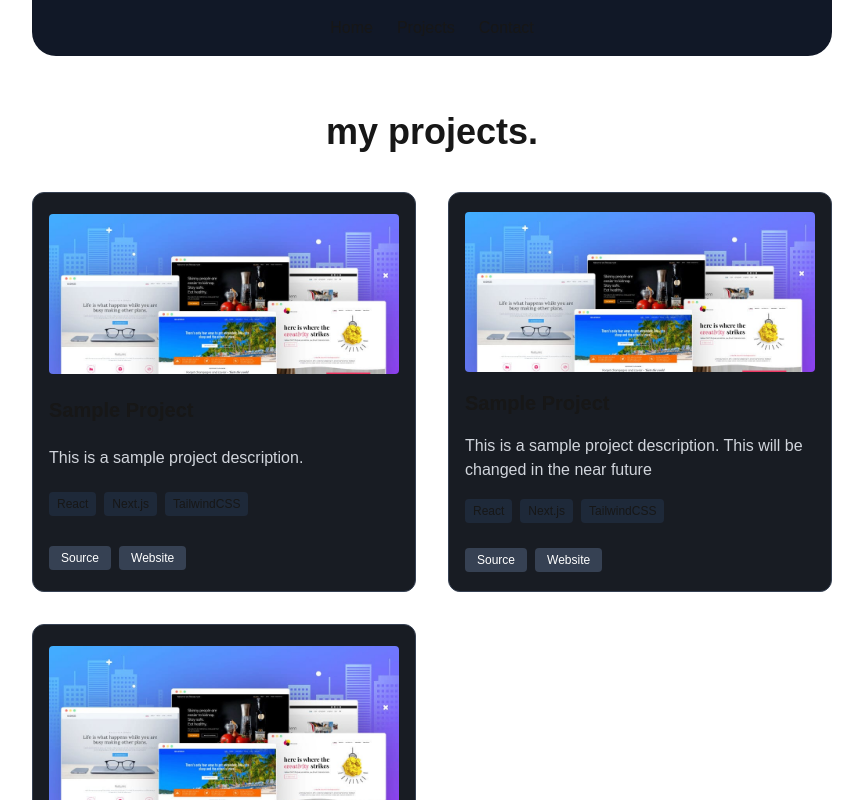
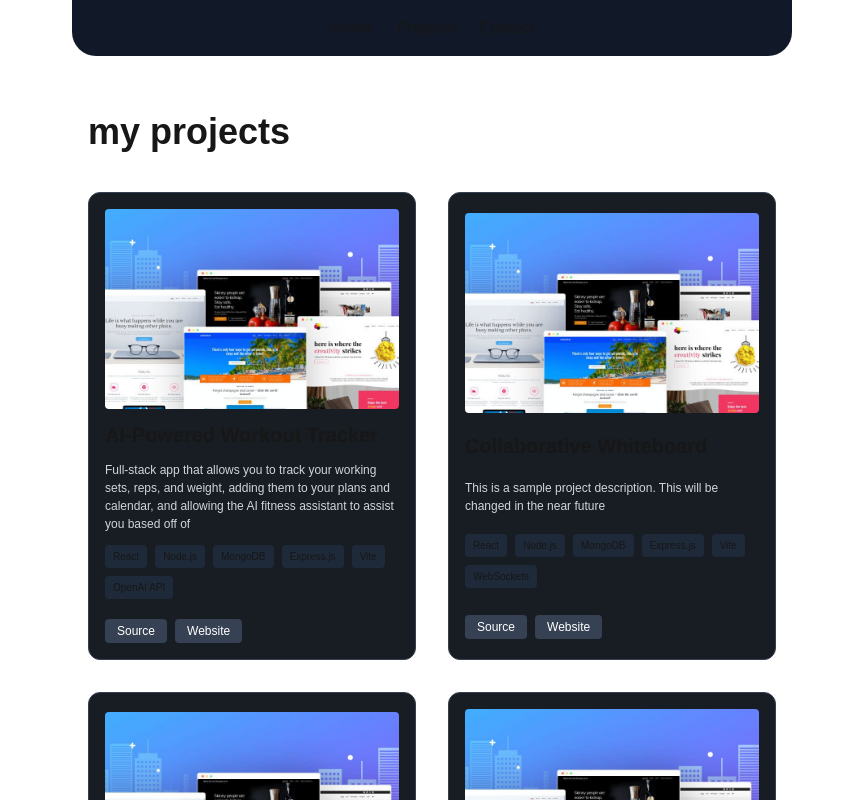
Before and after one commit to baohuytrinh/personal-portfolio, a Next.js app: page /Projects in a window 1280 px wide. Shown: the top 800 px of the page, without its empty margins (208-1071 px from the left). Built offline with nearby package versions, Linux system fonts and the light colour scheme.

Commit message:
project cards

```diff
--- a/src/app/Projects/page.tsx
+++ b/src/app/Projects/page.tsx
@@ -1,49 +1,16 @@
 import React from 'react'
 import Image from 'next/image';
 import ProjectCard from '@/components/ProjectCard';
+import { projects } from '@/data/projects';
 
 export default function Projects() {
 
-  const projects = [
-    {
-      title: "Sample Project",
-      description: "This is a sample project description.",
-      image: "/sample_project.png",
-      tags: ["React", "Next.js", "TailwindCSS"],
-      links: [
-        { label: "Source", url: "#" },
-        { label: "Website", url: "#" }
-      ]
-    },
-
-    {
-      title: "Sample Project",
-      description: "This is a sample project description. This will be changed in the near future",
-      image: "/sample_project.png",
-      tags: ["React", "Next.js", "TailwindCSS"],
-      links: [
-        { label: "Source", url: "#" },
-        { label: "Website", url: "#" }
-      ]
-    },
-
-    {
-      title: "Sample Project",
-      description: "This is a sample project description.",
-      image: "/sample_project.png",
-      tags: ["React", "Next.js", "TailwindCSS"],
-      links: [
-        { label: "Source", url: "#" },
-        { label: "Website", url: "#" }
-      ]
-    },
-
-  ];
-
   return (
-    <div className="min-h-screen p-4">
-      <h1 className="text-4xl font-bold mb-4 mx-auto max-w-200 justify-center flex mt-10 mb-10">my projects.</h1>
-      <div className=" grid grid-cols-1 sm:grid-cols-2 lg:grid-cols-2 gap-8 max-w-200 mx-auto">
+    <div className="min-h-screen p-4 flex grid w-180 mx-auto">
+      <h1 className="text-4xl font-bold mb-4 flex mt-10 mb-10">
+        my projects
+      </h1>
+      <div className="grid grid-cols-1 sm:grid-cols-2 lg:grid-cols-2 gap-8 max-w-180 mx-auto">
         {projects.map((project, idx) => (
           <ProjectCard key={idx} project={project} />
         ))}
--- a/src/app/layout.tsx
+++ b/src/app/layout.tsx
@@ -29,6 +29,7 @@ export default function RootLayout({
     <html lang="en">
       <body
         className={`${geistSans.variable} ${geistMono.variable} antialiased min-h-screen flex flex-col`}
+        suppressHydrationWarning={true}
       >
         <NavBar />
         <main className="flex-1">
--- a/src/app/page.tsx
+++ b/src/app/page.tsx
@@ -6,7 +6,7 @@ export default function Home() {
   return (
     <div className="font-sans grid grid-rows-[20px_1fr_20px] items-center justify-items-center min-h-screen p-8 pb-20 gap-16 sm:p-20">
 
-      <div className="mt-32 flex w-200 justify-between">
+      <div className="mt-32 flex w-180 justify-between">
         <div className="mt-16 border border-red-400">
           <header className='font-sans text-6xl mt-16 py-2'>
             hi, i'm bao-huy
--- a/src/components/ProjectCard.tsx
+++ b/src/components/ProjectCard.tsx
@@ -19,9 +19,9 @@ interface ProjectCardProps {
 
 export default function ProjectCard({ project }: ProjectCardProps) {
   return (
-    <div className="bg-[#181c23] border border-gray-700 rounded-xl p-4 flex flex-col gap-3 w-full max-w-100 h-100 justify-around">
+    <div className="bg-[#181c23] border border-gray-700 rounded-xl p-4 flex flex-col gap-3 w-full max-w-100 h-full justify-around">
 
-      <div className="w-full h-40 relative rounded overflow-hidden">
+      <div className="w-full h-[200px] relative rounded overflow-hidden">
         <Image
           src={project.image}
           alt={project.title}
@@ -31,11 +31,11 @@ export default function ProjectCard({ project }: ProjectCardProps) {
       </div>
 
       <h3 className="text-xl font-bold">{project.title}</h3>
-      <p className="text-gray-300">{project.description}</p>
+      <p className="text-gray-300 text-[12px]">{project.description}</p>
 
       <div className="flex flex-wrap gap-2">
         {project.tags.map(tag => (
-          <span key={tag} className="bg-gray-800 text-xs px-2 py-1 rounded">{tag}</span>
+          <span key={tag} className="bg-gray-800 text-[10px] px-2 py-1 rounded">{tag}</span>
         ))}
       </div>
 
--- a/src/components/navbar.tsx
+++ b/src/components/navbar.tsx
@@ -20,7 +20,7 @@ function NavBar() {
 
   return (
     <nav
-      className='flex gap-6 p-4 justify-center bg-gray-900 text-blue sticky top-0 w-200 mx-auto rounded-b-3xl transition-colors duration-300'
+      className='flex gap-6 p-4 justify-center bg-gray-900 text-blue sticky top-0 w-180 mx-auto rounded-b-3xl transition-colors duration-300 z-50'
       style={{
         backgroundColor: `rgba(17, 24, 39, ${bgOpacity})`,
         backdropFilter: 'blur(4px)',
--- /dev/null
+++ b/src/data/projects.tsx
@@ -0,0 +1,46 @@
+export const projects = [
+    {
+      title: "AI-Powered Workout Tracker",
+      description: "Full-stack app that allows you to track your working sets, reps, and weight, adding them to your plans and calendar, and allowing the AI fitness assistant to assist you based off of ",
+      image: "/sample_project.png",
+      tags: ["React", "Node.js", "MongoDB", "Express.js", "Vite", "OpenAI API"],
+      links: [
+        { label: "Source", url: "#" },
+        { label: "Website", url: "#" }
+      ]
+    },
+
+    {
+      title: "Collaborative Whiteboard",
+      description: "This is a sample project description. This will be changed in the near future",
+      image: "/sample_project.png",
+      tags: ["React", "Node.js", "MongoDB", "Express.js", "Vite", "WebSockets"],
+      links: [
+        { label: "Source", url: "#" },
+        { label: "Website", url: "#" }
+      ]
+    },
+
+    {
+      title: "Personal Portfolio",
+      description: "This is a sample project description.",
+      image: "/sample_project.png",
+      tags: ["React", "Next.js", "TailwindCSS"],
+      links: [
+        { label: "Source", url: "#" },
+        { label: "Website", url: "#" }
+      ]
+    },
+
+    {
+        title: "Lucky Nails Salon",
+        description: "This is a sample project description.",
+        image: "/sample_project.png",
+        tags: ["HTML", "CSS", "JavaScript", "MongoDB", "Node.js", "Express.js"],
+        links: [
+          { label: "Source", url: "#" },
+          { label: "Website", url: "#" }
+        ]
+      },
+
+];
```
